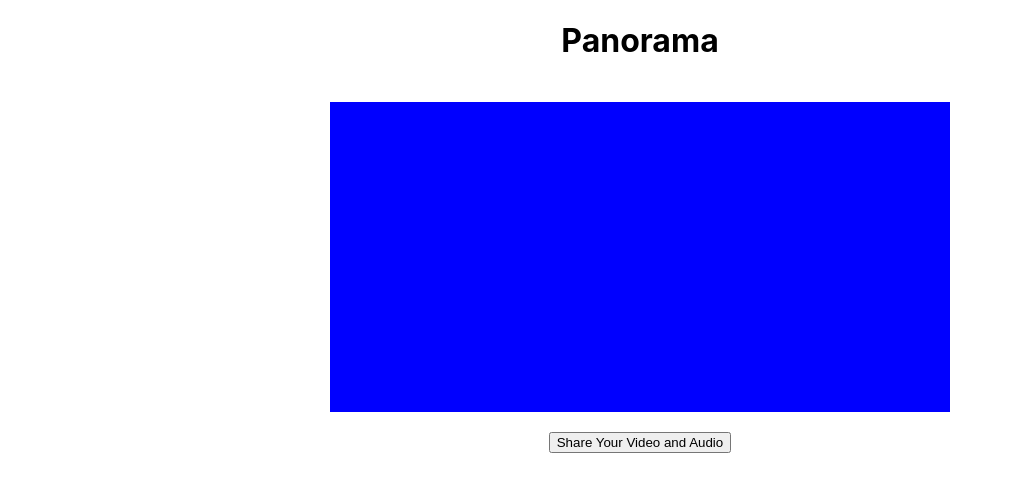
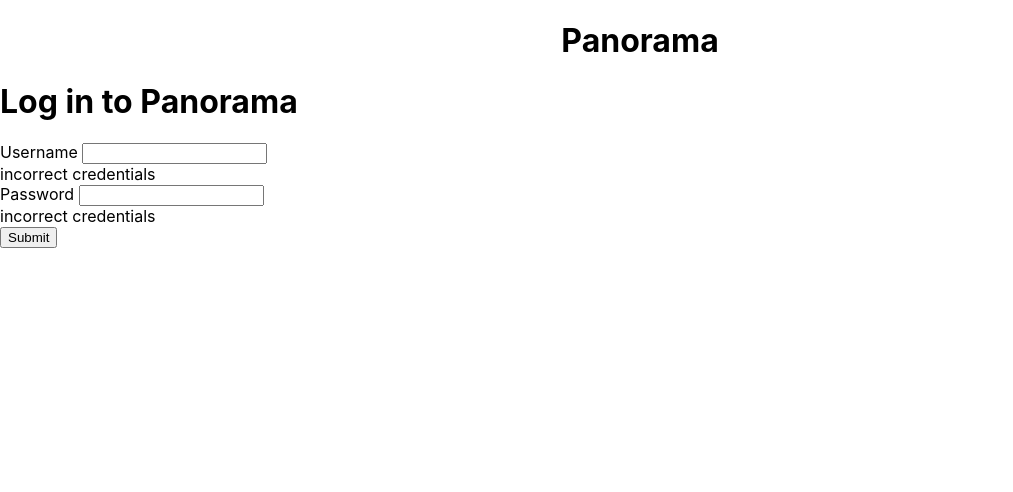
Before and after one commit to osmanconger/panorama, a React (Create React App) app in the folder frontend/: page /login in a window 1280 px wide. Shown: the top 492 px of the page, without its empty margins (0-1013 px from the left). Built offline with nearby package versions, Linux system fonts and the light colour scheme; no server answers.

Commit message:
feat: write basic login signup pages

```diff
--- a/frontend/src/App.jsx
+++ b/frontend/src/App.jsx
@@ -5,6 +5,8 @@ import { io } from "socket.io-client";
 import CreateRoom from "./components/CreateRoom/CreateRoom";
 import JoinRoom from "./components/JoinRoom/JoinRoom";
 import Room from "./components/Room/Room";
+import Login from "./components/Login/Login";
+import Signup from "./components/Signup/Signup";
 
 function App() {
   const [res, setRes] = useState("");
@@ -26,6 +28,8 @@ function App() {
         <Route path="/:roomId" element={<Room />} />
         <Route path="/createRoom" element={<CreateRoom />} />
         <Route path="/joinRoom" element={<JoinRoom />} />
+        <Route path="/login" element={<Login />} />
+        <Route path="/signup" element={<Signup />} />
       </Routes>
     </BrowserRouter>
   );
--- /dev/null
+++ b/frontend/src/components/Login/Login.jsx
@@ -0,0 +1,68 @@
+import React, { useEffect, useState } from "react";
+
+function Login() {
+  const [errors, setErrors] = useState({});
+  const [isSubmitted, setSubmit] = useState(false);
+
+  const [user, setUser] = useState("");
+
+  const [pass, setPass] = useState("");
+
+  const handleSubmit = (e) => {
+    //Prevent page reload
+    e.preventDefault();
+    const creds = { username: user, password: pass };
+
+    // Fetch call to sign user in
+    fetch(`http://localhost:5000/api/login`, {
+      method: 'POST',
+      headers: {
+        'Content-Type': 'application/json',
+      },
+      body: JSON.stringify(creds),
+    })
+    .then(response => response.json())
+    .then(data => {
+      console.log('Success:', data);
+    })
+    .catch((error) => {
+      console.error('Error:', error);
+    });
+
+  };
+
+  const renderErrorMessage = (message) =>
+    (
+      <div className="error">{message}</div>
+    );
+
+  // JSX code for login form
+  const renderForm = (
+    <div className="form">
+      <form onSubmit={handleSubmit}>
+        <div className="input-container">
+          <label>Username </label>
+          <input type="text" name="username" required onChange={e => setUser(e.target.value)} />
+          {renderErrorMessage("incorrect credentials")}
+        </div>
+        <div className="input-container">
+          <label>Password </label>
+          <input type="password" name="pass" required onChange={e => setPass(e.target.value)}  />
+          {renderErrorMessage("incorrect credentials")}
+        </div>
+        <div className="button-container">
+          <input type="submit" />
+        </div>
+      </form>
+    </div>
+  );
+
+  return (
+    <div className="Login">
+      <h1> Log in to Panorama</h1>
+      {isSubmitted ? <div>User is successfully logged in</div> : renderForm}
+    </div>
+  );
+}
+
+export default Login;
--- /dev/null
+++ b/frontend/src/components/Signup/Signup.jsx
@@ -0,0 +1,83 @@
+import React, { useEffect, useState } from "react";
+
+function Signup() {
+  const [errors, setErrors] = useState({});
+  const [isSubmitted, setSubmit] = useState(false);
+
+  const [user, setUser] = useState("");
+
+  const [pass, setPass] = useState("");
+  const [pass2, setPass2] = useState("");
+
+  const handleSubmit = (e) => {
+    //Prevent page reload
+    e.preventDefault();
+
+    if (pass2!=pass) {
+      console.log("pass does not match");
+      return;
+    }
+    const creds = { username: user, password: pass };
+
+    // Fetch call to sign user in
+    fetch(`http://localhost:5000/api/signup/`, {
+      method: 'POST',
+      headers: {
+        'Content-Type': 'application/json',
+      },
+      body: JSON.stringify(creds),
+    })
+    .then((res) => {
+      if (res.status != 200) {
+        let error = "";
+        if (res.status === 409) error = "username already taken";
+        if (res.status === 401) error = "access denied";
+        console.log(error);
+      } else return res.json();
+    })
+    .then(data => {
+      console.log('Success:', data);
+    })
+    .catch((error) => {
+      console.error('Error:', error);
+    });
+
+  };
+
+  const renderErrorMessage = (message) =>
+    (
+      <div className="error">{message}</div>
+    );
+
+  // JSX code for login form
+  const renderForm = (
+    <div className="form">
+      <form onSubmit={handleSubmit}>
+        <div className="input-container">
+          <label>Username </label>
+          <input type="text" name="username" required onChange={e => setUser(e.target.value)} />
+        </div>
+        <div className="input-container">
+          <label>Password </label>
+          <input type="password" name="pass" required onChange={e => setPass(e.target.value)}  />
+        </div>
+        <div className="input-container">
+          <label>Confirm Password </label>
+          <input type="password" name="pass2" required onChange={e => setPass2(e.target.value)}  />
+        </div>
+        <div className="button-container">
+          <input type="submit" />
+        </div>
+      </form>
+    </div>
+  );
+
+  return (
+    <div className="Signup">
+      <h1> Sign up for an account</h1>
+      {isSubmitted ? <div>User is successfully signed up</div> : renderForm}
+    </div>
+  );
+}
+
+export default Signup;
```
